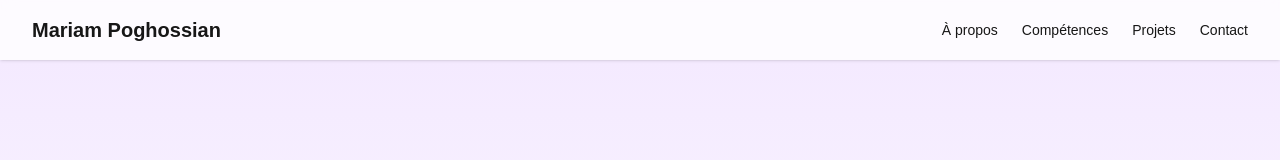
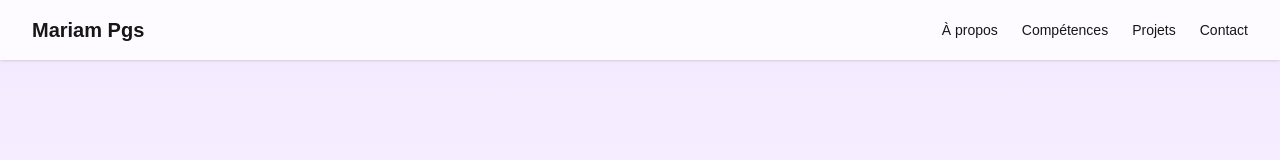
Before and after one commit to Mariam-Pgs/portfolio, a Next.js app: page / in a window 1280 px wide. Shown: the top 160 px of the page. Built offline with nearby package versions, Linux system fonts and the light colour scheme.

Commit message:
Update Navbar.tsx

```diff
--- a/src/components/Navbar.tsx
+++ b/src/components/Navbar.tsx
@@ -17,7 +17,7 @@ export default function Navbar() {
   className="text-xl font-bold cursor-pointer hover:text-purple-600 hover:drop-shadow-[0_0_15px_rgba(147,51,234,0.8)] transition duration-300"
   onClick={() => window.scrollTo({ top: 0, behavior: "smooth" })}
 >
-  Mariam Poghossian
+  Mariam Pgs
 </h1>
       <ul className="flex gap-6 text-sm">
         <li><a href="#about" onClick={(e) => handleScroll(e, "about")} className="hover:text-purple-600">À propos</a></li>
```
